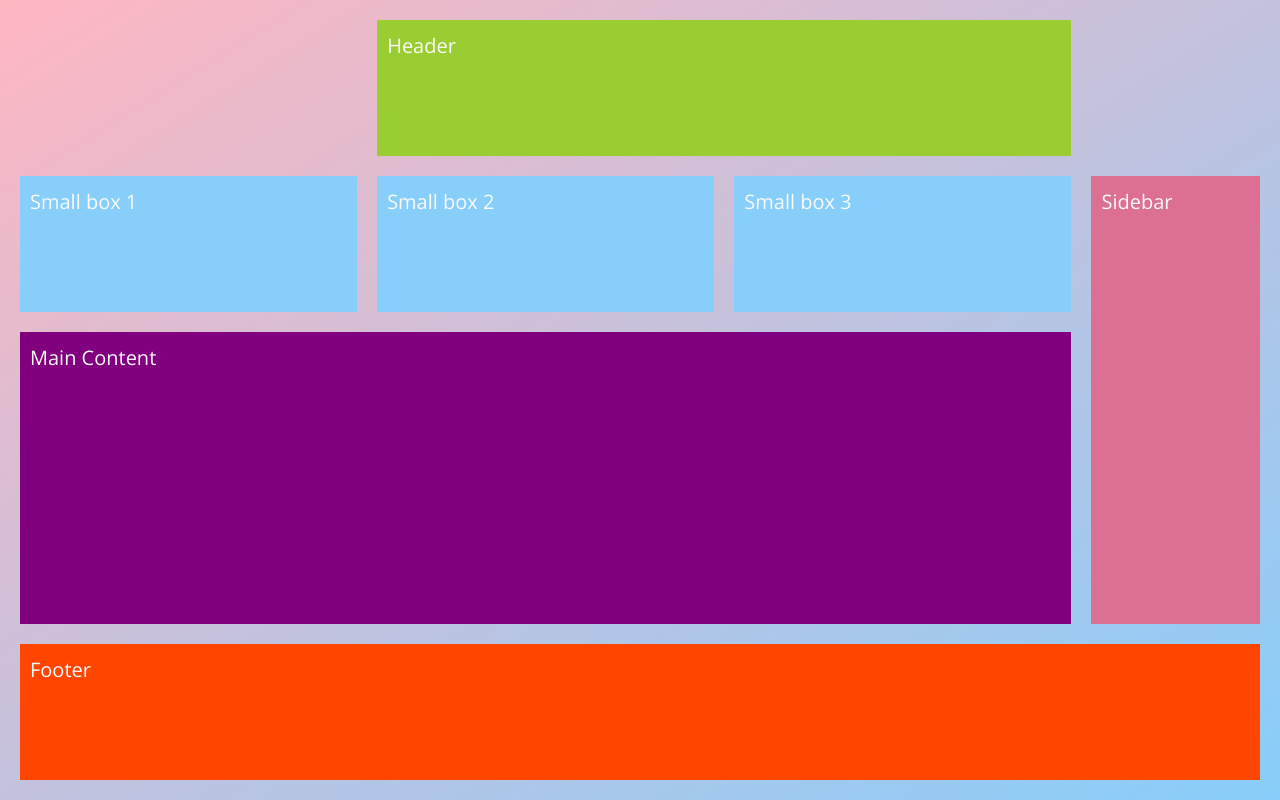
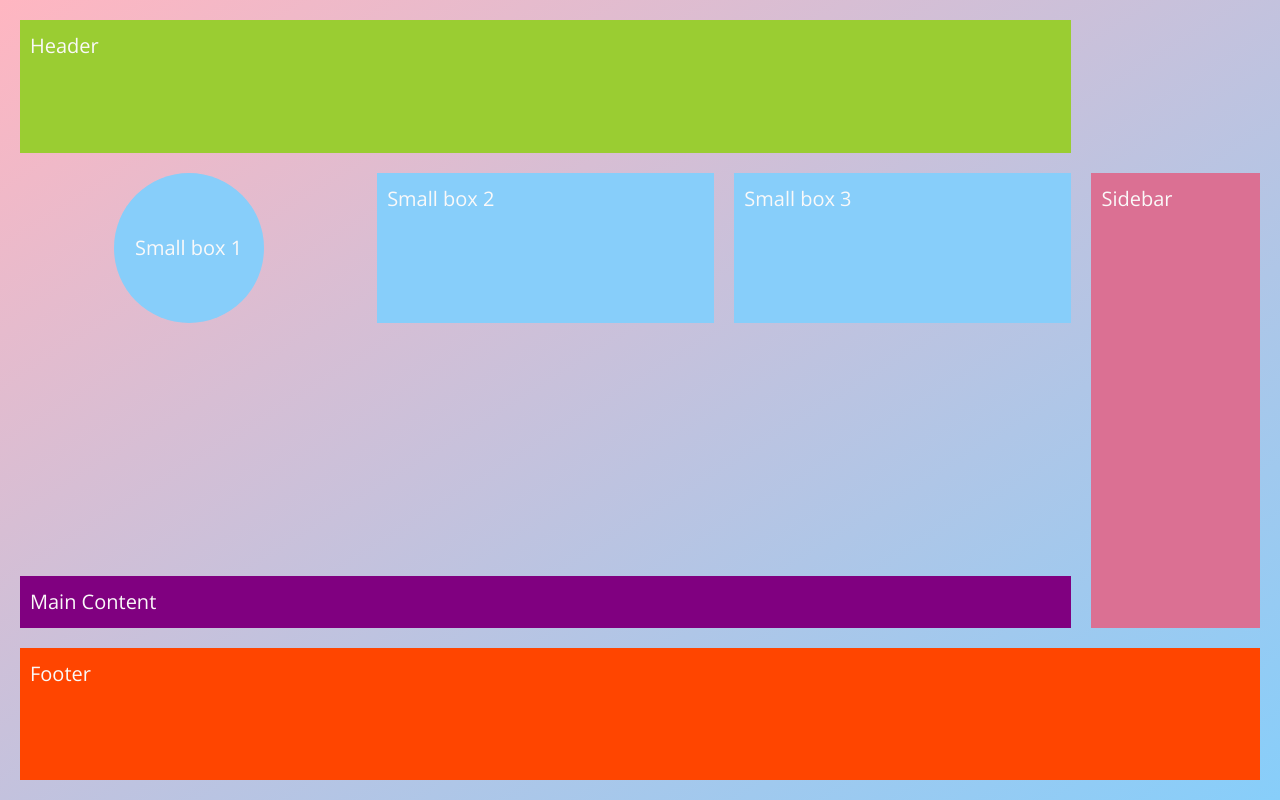
Before and after one commit to misraelson/flex-grid-challenge, a website: page index.html in a window 1280 px wide. Drawn offline with nearby package versions, Linux system fonts and the light colour scheme.

Commit message:
aligning grid items inside grid contianer

```diff
--- a/sass/_layout.scss
+++ b/sass/_layout.scss
@@ -9,11 +9,23 @@
   grid-template-columns: repeat(3, [col-start] 2fr [col-end]) 1fr [grid-end];
   grid-gap: 2rem;
 
-  grid-template-areas: ". head head ."
+  // Creates new rows for IMPLICIT GRID and defines row width
+  // grid-auto-flow: row;
+  // grid-auto-rows: 100px;
+  // grid-auto-columns: .5fr;
+
+  // align-items: center; // STRETCH / center / end / start
+  // justify-items: center;
+
+  // ALIGN GRID TRACKS TO GRID CONTAINER
+
+
+  grid-template-areas: "head head head ."
                        "box-1 box-2 box-3 side"
                        "main main main side"
                        "main main main side"
                        "foot foot foot foot";
+
   & > * {
     padding: 1rem;
   }
@@ -34,8 +46,18 @@
   }
 
   &.box-1 {
+    // aligning the item in the center of the COLUMN (horizantal) AXIS
+    justify-self: center;
+    grid-area: box-1;
+    width: 15rem;
+    height: 15rem;
+    border-radius: 50%;
     background-color: lightskyblue;
-    grid-area: box-1;
+    // for centering the text
+    display: flex;
+    flex-direction: column;
+    justify-content: center;
+    align-items: center;
   }
 
   &.box-2 {
@@ -56,6 +78,8 @@
   &.main {
     background-color: purple;
     grid-area: main;
+    // aligns item to the end of the grid area in the ROW (vertical) direction
+    align-self: end;
   }
 
   &.footer {
```
Also changed, not shown: css/style.css.
